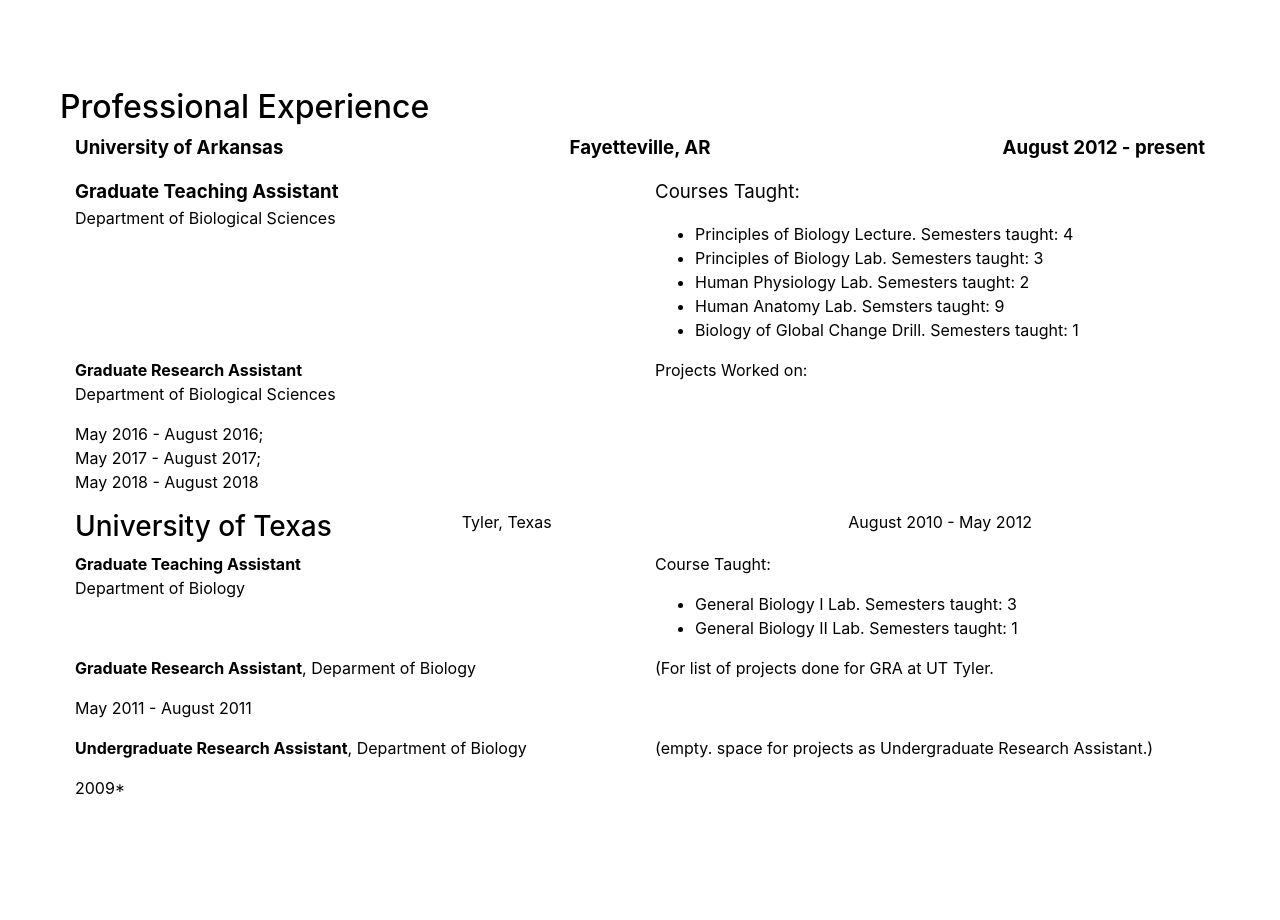
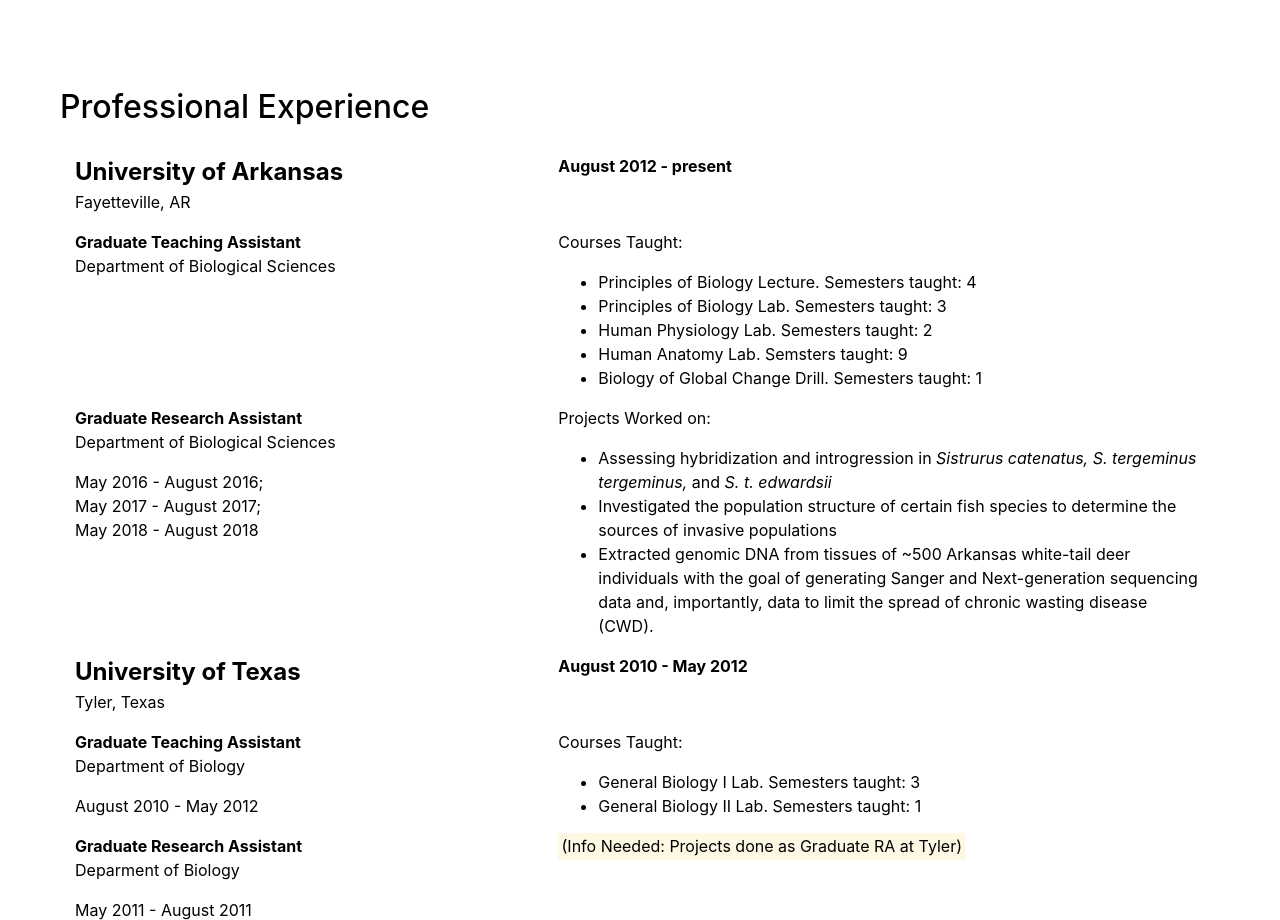
Before and after one commit to Pamelam2/bradley-cv, a plain HTML site: page index.html in a window 1280 px wide. Shown: the part 1880-2800 px from the top of the page. Drawn offline with nearby package versions, Linux system fonts and the light colour scheme; a script that the page names is missing.

Commit message:
fixed styling in P. Experiences

```diff
--- a/index.html
+++ b/index.html
@@ -8,6 +8,7 @@
 	<script src="https://ajax.googleapis.com/ajax/libs/jquery/1.11.0/jquery.min.js"></script>
 	<script src="scripts/parallax.js-1.5.0/parallax.min.js"></script>
   <link rel="icon" href="img/frogoutline.jpg" type="image/x-icon">
+<link rel="stylesheet" href="https://use.fontawesome.com/releases/v5.2.0/css/all.css" integrity="sha384-hWVjflwFxL6sNzntih27bfxkr27PmbbK/iSvJ+a4+0owXq79v+lsFkW54bOGbiDQ" crossorigin="anonymous">
 
   <link href="https://fonts.googleapis.com/css?family=Merriweather|Roboto" rel="stylesheet">
   <link rel="stylesheet" href="https://maxcdn.bootstrapcdn.com/bootstrap/4.0.0-beta.2/css/bootstrap.min.css" integrity="sha384-PsH8R72JQ3SOdhVi3uxftmaW6Vc51MKb0q5P2rRUpPvrszuE4W1povHYgTpBfshb" crossorigin="anonymous">
@@ -17,7 +18,7 @@
 <body>
   <nav class="navbar navbar-default fixed-top">
 
-      <a href="#aboutMe">About Me</a>
+      <a id="home" href="#aboutMe">About Me</a>
       <a href="#experience">Experience</a>
       <a href="#publications">Publications</a>
       <a href="#presentations">Presentations</a>
@@ -29,14 +30,15 @@
 	<div class="parallax" data-parallax="scroll" data-z-index="1" data-image-src="img/parallax-bg/home-bg-2.jpg">
 		<h1 class="name" style="padding-bottom: 20px; font-size: 60px;">Bradley T. Martin</h1>
 
-            <h2 class="name" style="font-size: 30px;">Researcher &amp;<br> Aspiring Programmer</h2>
+            <h2 class="name" style="font-size: 30px;">Researcher <!--&amp;<br> Aspiring Programmer-Add github and programming blurbs--></h2>
 	</div>
 
   <div id="body">
     <div id="aboutMe" class="section">
       <div class="container-fluid">
         <div class="row">
-          <div class="col-md-8">
+          <div class="col-md-7">
+			  <h1 id="homeName" style="display:none;">Bradley Martin, <small>Ph.D. Candidate</small></h1>
              <h2>Education</h2>
         <h4>University of Arkansas - Fayetteville, AR</h4>
         <p><strong>Ph.D.</strong> (<em>in progress</em>) Biological Sciences. Dissertation: <em>A North American Perspective on the Ecological and Evolutionary Underpinnings of Hybrid Zone Dynamics</em></p>
@@ -45,7 +47,14 @@
         <p><strong>M.S.</strong> 2012- Biology. Thesis: <em>Molecular Phylogenetics and Phylogeography of the American Box Turtles</em> (Terrapene <em>spp.</em>)</p>
         <p><strong>B.S.</strong> 2009- Biology. Graduated Cum Laude</p>
           </div>
-          <div class="col-md-4">
+			<div class="col-2" style="text-align:center;">
+
+				<a href="https://github.com/btmartin721" target="_blank" title="Github"><i class="fab fa-github-square fa-3x"></i></a>
+				<a href="https://twitter.com/evobio721" target="_blank" title="Twitter"><i class="fab fa-twitter-square fa-3x"></i></a>
+				<a href="#" target="_blank" title="LinkedIn"><i class="fab fa-linkedin fa-3x"></i></a>
+
+			</div>
+          <div class="col-md-3">
             <img id="profile" src="img/profile.jpg" alt="picture of Bradley Martin" title="hello" height="350px">
           </div>
         </div>
@@ -67,16 +76,21 @@
 		<h2>Professional Experience</h2>
 			<div class="container-fluid">
 				<div class="row">
-			  		<p class="col-4" style="font-size: 14pt; text-align:left"><strong>University of Arkansas</strong></p>
-			 		<p class="col-4" style="font-size: 14pt; text-align:center"><strong>Fayetteville, AR</strong></p>
-			 		<p class="col-4" style="font-size: 14pt; text-align:right"><strong>August 2012 - present</strong></p>
+			  		<div class="col-5">
+						<p ><strong style="font-size: 18pt;">University of Arkansas</strong><br/>Fayetteville, AR</p>
+						<p></p>
+					</div>
+					<div class="col-7">
+						<p><strong>August 2012 - present</strong></p>
+					</div>
 				</div>
 				<div class="row">
-				  	<div class="col-6">
-					  	<p><span style="font-size: 14pt; text-align:left"><strong>Graduate Teaching Assistant</strong></span><br/>Department of Biological Sciences</p>
+				  	<div class="col-5">
+						<p><strong>Graduate Teaching Assistant</strong><br>Department of Biological Sciences</p>
+						<p></p>
 					</div>
-					<div class="col-6">
-			 			<p style="font-size: 14pt; text-align:left">Courses Taught:</p>
+					<div class="col-7">
+			 			<p>Courses Taught:</p>
 					 		 <ul>
 								<li>Principles of Biology Lecture. Semesters taught: 4</li>
 								<li>Principles of Biology Lab. Semesters taught: 3</li>
@@ -87,23 +101,34 @@
 					</div>
 				</div>
 				<div class="row">
-					<div class="col-6">
+					<div class="col-5">
 						<p><strong>Graduate Research Assistant</strong><br/>Department of Biological Sciences</p>
 						<p>May 2016 - August 2016;<br>May 2017 - August 2017;<br>May 2018 - August 2018</p>
 					</div>
-					<div class="col-6">
+					<div class="col-7">
 						 <p>Projects Worked on:</p>
+							<ul>
+								<li>Assessing hybridization and introgression in <em>Sistrurus catenatus, S. tergeminus tergeminus, </em>and <em>S. t. edwardsii</em></li>
+								<li>Investigated the population structure of certain fish species to determine the sources of invasive populations</li>
+								<li>Extracted genomic DNA from tissues of ~500 Arkansas white-tail deer individuals with the goal of generating Sanger and Next-generation sequencing data and, importantly, data to limit the spread of chronic wasting disease (CWD).</li>
+							</ul>
+					</div>
+				</div>
+				<div class="row">
+			  		<div class="col-5">
+						<p ><strong style="font-size: 18pt;">University of Texas</strong><br/>Tyler, Texas</p>
+						<p></p>
+					</div>
+					<div class="col-7">
+						<p><strong>August 2010 - May 2012</strong></p>
 					</div>
 				</div>
 			  	<div class="row">
-					<div class="col-4"><h3>University of Texas</h3></div>
-					<div class="col-4"><p>Tyler, Texas</p></div>
-					<div class="col-4"><p>August 2010 - May 2012</p></div>
-				</div>
-				<div class="row">
-					<div class="col-6"><p><strong>Graduate Teaching Assistant</strong><br/>Department of Biology</p></div>
-					<div class="col-6">
-						<p>Course Taught:</p>
+					<div class="col-5"><p><strong>Graduate Teaching Assistant</strong><br/>Department of Biology</p>
+					<p>August 2010 - May 2012</p>
+					</div>
+					<div class="col-7">
+						<p>Courses Taught:</p>
 						  <ul>
 							<li>General Biology I Lab. Semesters taught: 3</li>
 							<li>General Biology II Lab. Semesters taught: 1</li>
@@ -111,14 +136,16 @@
 					</div>
 				</div>
 			 	<div class="row">
-					<div class="col-6"><p><strong>Graduate Research Assistant</strong>, Deparment of Biology</p>
+					<div class="col-5"><p><strong>Graduate Research Assistant</strong><br>Deparment of Biology</p>
 			  <p>May 2011 - August 2011</p></div>
-					<div class="col-6">(For list of projects done for GRA at UT Tyler.</div>
+					<div class="col-7"><mark>(Info Needed: Projects done as Graduate RA at Tyler)</mark></div>
 				</div>
 			  	<div class="row">
-					<div class="col-6"><p><strong>Undergraduate Research Assistant</strong>, Department of Biology</p>
-			 		 <p>2009*</p></div>
-					<div class="col-6">(empty. space for projects as Undergraduate Research Assistant.)</div>
+					<div class="col-5"><p><strong>Undergraduate Research Assistant</strong><br> Department of Biology</p>
+						<p><mark>(Info Needed: dates worked as undergrad RA)</mark></p>
+					</div>
+					<div class="col-7"><mark>(Info Needed: Projects done as Graduate RA at Tyler)</mark>
+					</div>
 				</div>
 			</div>
     </div>
@@ -128,7 +155,9 @@
 	</div>
     <div id="publications" class="section">
       <h2>Peer-Reviewed Publications</h2>
-      <a class="btn btn-primary" role="button" href="https://scholar.google.com/citations?user=0IVAuBoAAAAJ&hl=en" target="_blank">Google Scholar</a>
+		<div class="space">
+      		<a class="btn btn-primary" role="button" href="https://scholar.google.com/citations?user=0IVAuBoAAAAJ&hl=en" target="_blank">Google Scholar</a>
+		</div>
       <p>Tyler K Chafin, <strong>Bradley T Martin</strong>, Steven M Mussmann, Marlis R Douglas, Michael E Douglas.(2017). FRAGMATIC: in silico locus prediction and its utility in optimising ddRADseq projects. Conservation Genetics Resources (pp. 1-4).</p>
       <p><strong>Bradley T Martin</strong>, Neil P Bernstein, Roger D Birkhead, Jim F Koukl, Steven M Mussmann, JS Placyk. (2014). On the reclassification of the Terrapene (Testudines: Emydidae): a response to Fritz &amp; Havaš. Zootaxa (2: 292-294).</p>
       <p><strong>Bradley T Martin</strong>, Daniel D Goodding, Neil B Ford, John S Placyk Jr.(2013). Sensory Mediation of Foraging Behavior in the Western Lesser Siren (<em>Siren intermedia nettingi</em>). Journal of Herpetology. (1: 75-77).</p>
@@ -142,10 +171,11 @@
 	</div>
     <div id="presentations" class="section">
       <h2>Presentations</h2>
-		<button id="orals"class="btn btn-primary" role="button">Oral Presentations</button>
-		<button id="poster"class="btn btn-primary" role="button">Poster Presentations</button>
-		<button id="guest"class="btn btn-primary" role="button">Guest Lectures</button>
-
+		<div class="space">
+			<button id="orals" class="btn btn-primary" role="button">Oral Presentations</button>
+			<button id="poster"class="btn btn-primary" role="button">Poster Presentations</button>
+			<button id="guest"class="btn btn-primary" role="button">Guest Lectures</button>
+		</div>
 
       <div id="oralPresentation" style="display:default">
         <h3>Oral Presentations</h3>
--- a/scripts/presentation.js
+++ b/scripts/presentation.js
@@ -33,3 +33,7 @@
 $('#guest').on('click', function() {
     $('#posterPresentation').hide();
 })
+
+$('#home').on('click', function() {
+    $('#homeName').show();
+})
--- a/styles/main.css
+++ b/styles/main.css
@@ -1,6 +1,10 @@
 body{
     color: #000;
 
+}
+
+h2{
+    padding-bottom: 20px;
 }
 .parallax{
     min-height:700px;
@@ -14,6 +18,10 @@
 nav{
     background-color:#fff;
     padding: 0px 60px 0px 60px;
+}
+
+.space{
+    padding: 20px 0px;
 }
 
 .name{
```
